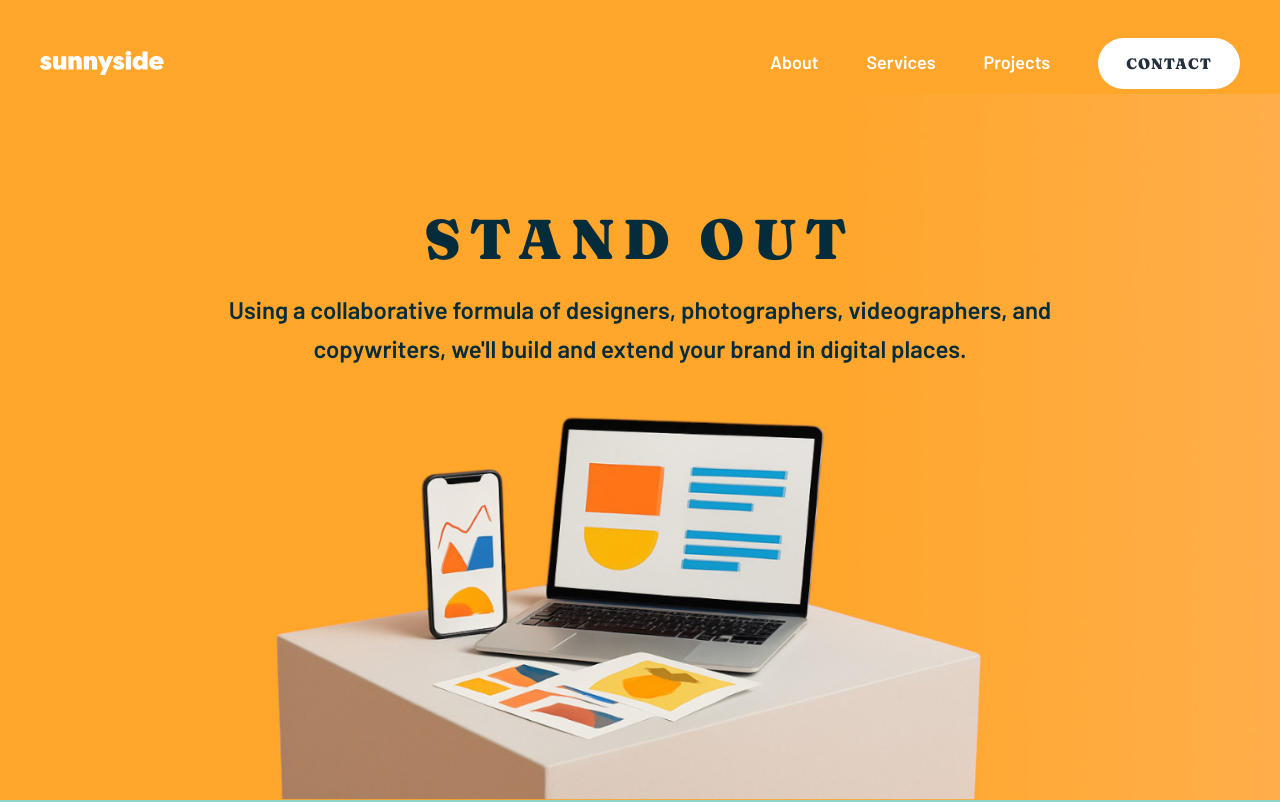
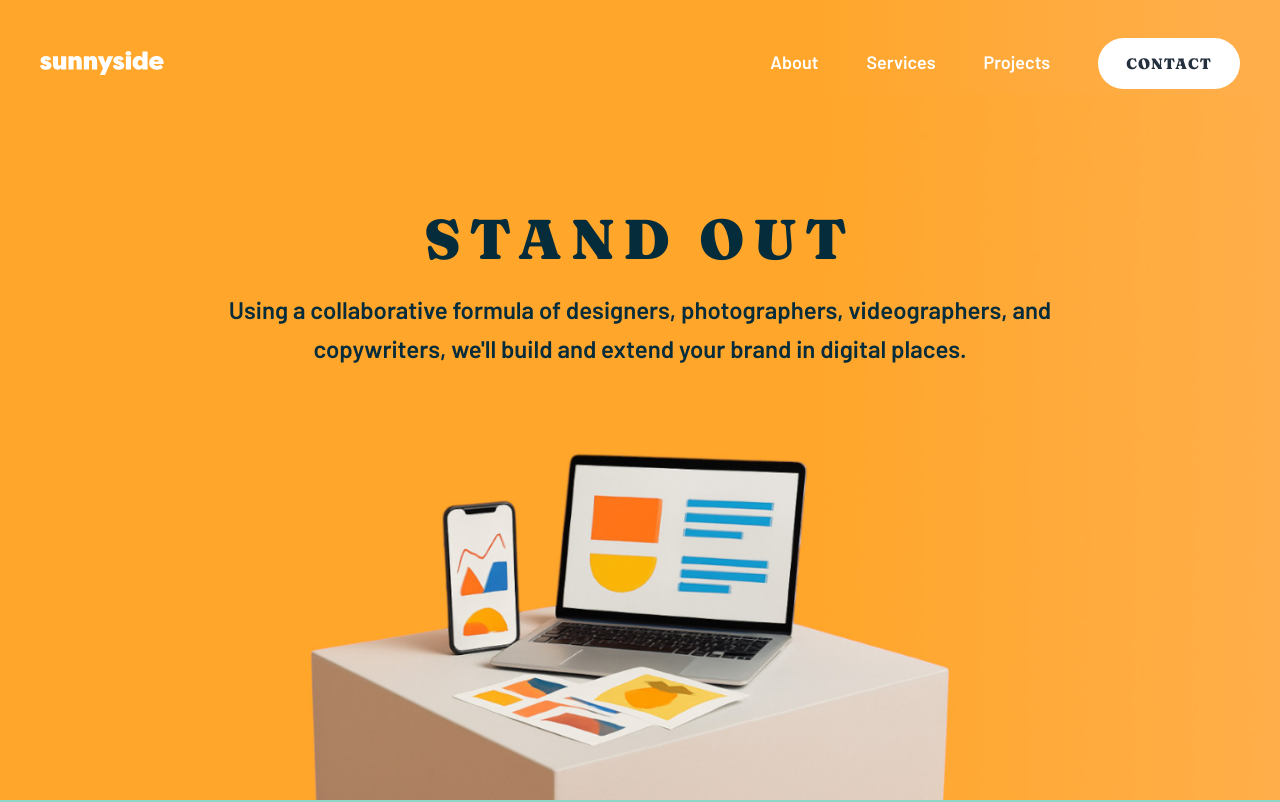
Before and after one commit to JakubM-I/agency-landing-page, a React (Vite) app: page /digital-marketing in a window 1280 px wide. Shown: the top 802 px of the page. Built offline with nearby package versions, Linux system fonts and the light colour scheme.

Commit message:
Set menu bar styling for marketing page

```diff
--- a/src/components/Header/index.tsx
+++ b/src/components/Header/index.tsx
@@ -22,7 +22,7 @@ const Header: React.FC<HeaderProps> = ({isSticky=false}) => {
             sticky: "bg-[#ff6b6b83]"
         },
         "/digital-marketing": {
-            relative: "bg-[#ffa62b]",
+            relative: "bg-gradient-to-r from-[#ffa62b] from-64% to-[#ffae49] to-96%",
             sticky: "bg-[#ffa72b81]"
         }
     }
```
Also changed, not shown: src/assets/desktop/dmarketing-header_2.jpg.
